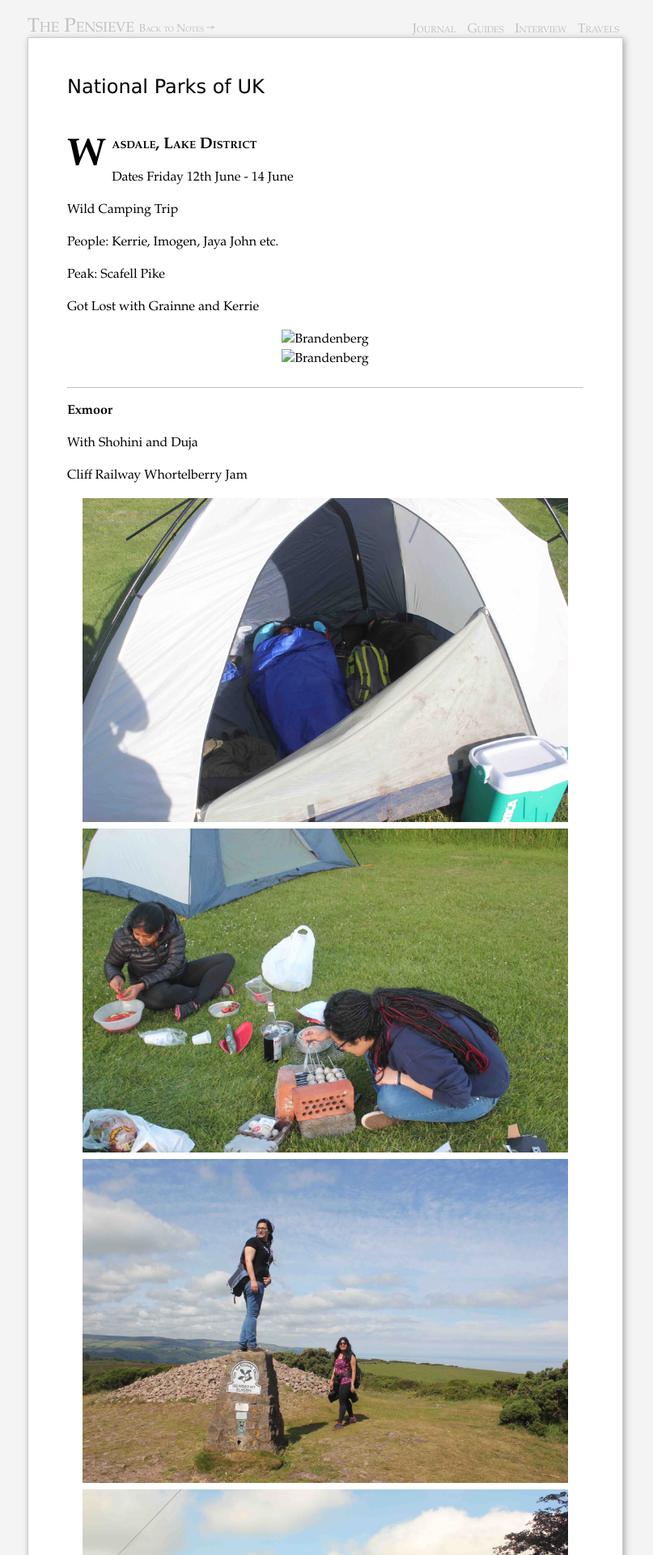
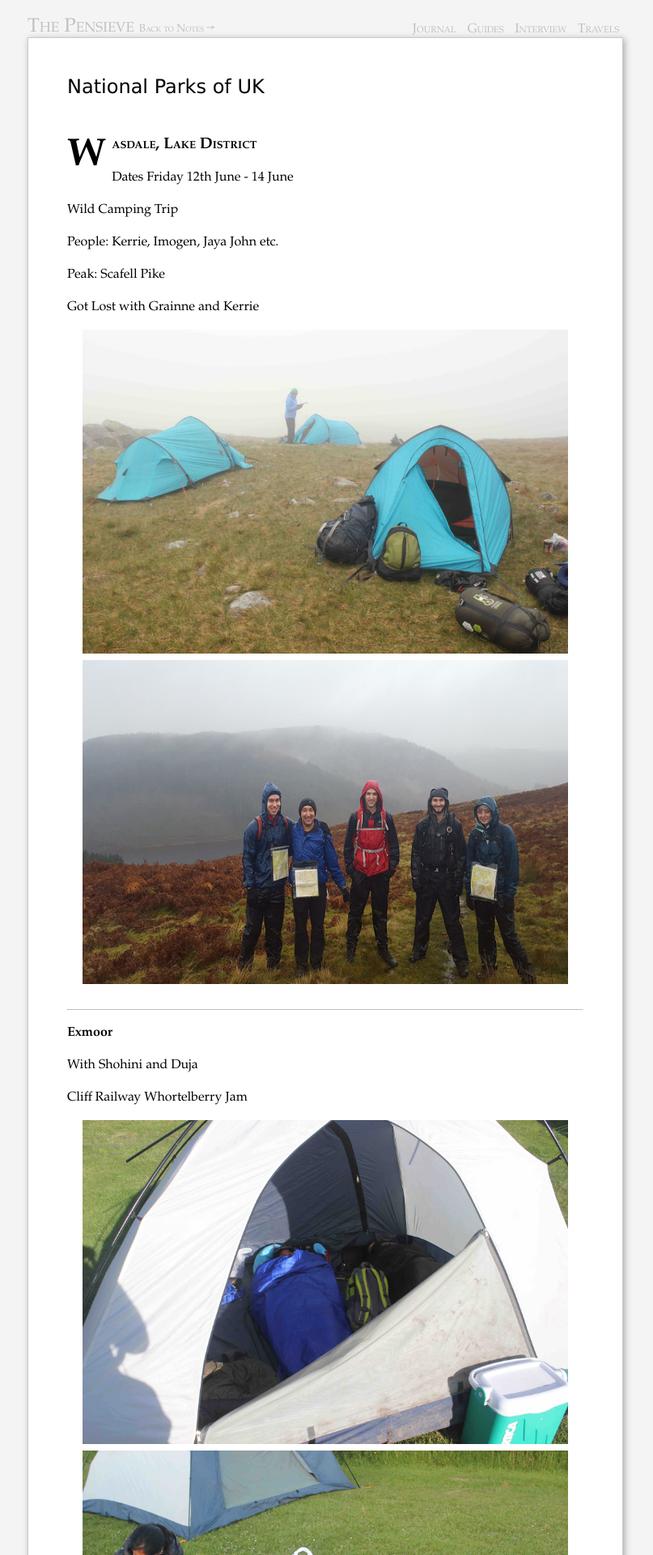
Before and after one commit to piyushahuja/piyushahuja.github.io, a Jekyll site: the page built from _posts/travel/2016-08-20-parks.md, in a window 1280 px wide. Shown: the top 1920 px of the page at 81% size, without its empty margins (238-1045 px from the left). Built offline with Jekyll 4.4.1, drawn with Linux system fonts in a browser that asks for light colours; comment, search, counter and statistics services are not loaded.

Commit message:
auto deployed

```diff
--- a/_posts/travel/2016-08-20-parks.md
+++ b/_posts/travel/2016-08-20-parks.md
@@ -26,9 +26,9 @@
 
 
 
-<center><img src="files/images/berlin/wasdale-tent.jpg" alt="Brandenberg" width="600" height= "400" /></center>
+<center><img src="files/images/parks/wasdale-tent.jpg" alt="Brandenberg" width="600" height= "400" /></center>
 
-<center><img src="files/images/berlin/wasdale-ridge.jpg" alt="Brandenberg" width="600" height= "400" /></center>
+<center><img src="files/images/parks/wasdale-ridge.jpg" alt="Brandenberg" width="600" height= "400" /></center>
 
 
 
```
